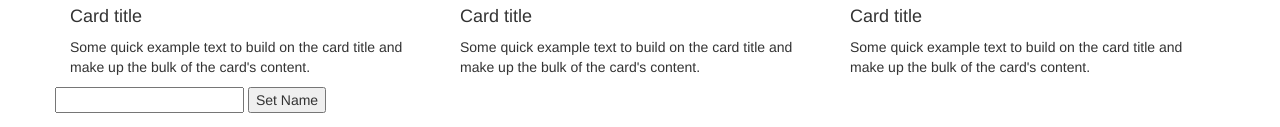
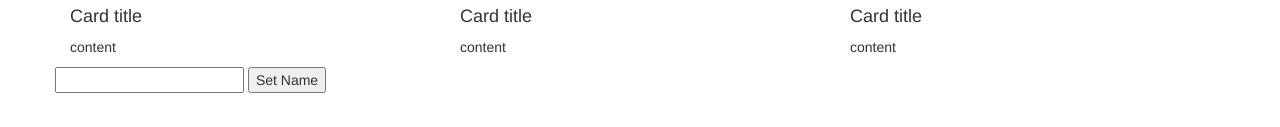
Before and after one commit to monvogul/NodePollApp, a website: page views/index.html in a window 1280 px wide. Shown: the part 190-317 px from the top of the page. Drawn offline with nearby package versions, Linux system fonts and the light colour scheme; no server answers.

Commit message:
Removed text

```diff
--- a/views/index.html
+++ b/views/index.html
@@ -19,8 +19,7 @@
                 <img class="card-img-top" src="..." alt="Card image cap">
                 <div class="card-block">
                     <h4 class="card-title">Card title</h4>
-                    <p class="card-text">Some quick example text to build on the card title and make up the bulk of the
-                        card's content.</p>
+                    <p class="card-text">content</p>
                 </div>
             </div>
         </div>
@@ -29,8 +28,8 @@
                 <img class="card-img-top" src="..." alt="Card image cap">
                 <div class="card-block">
                     <h4 class="card-title">Card title</h4>
-                    <p class="card-text">Some quick example text to build on the card title and make up the bulk of the
-                        card's content.</p>
+                    <p class="card-text">content</p>
+
                 </div>
             </div>
          </div>
@@ -41,8 +40,8 @@
                     <img class="card-img-top" src="..." alt="Card image cap">
                     <div class="card-block">
                         <h4 class="card-title">Card title</h4>
-                        <p class="card-text">Some quick example text to build on the card title and make up the bulk of
-                            the card's content.</p>
+                        <p class="card-text">content</p>
+
                     </div>
                 </div>
             </div>
```
